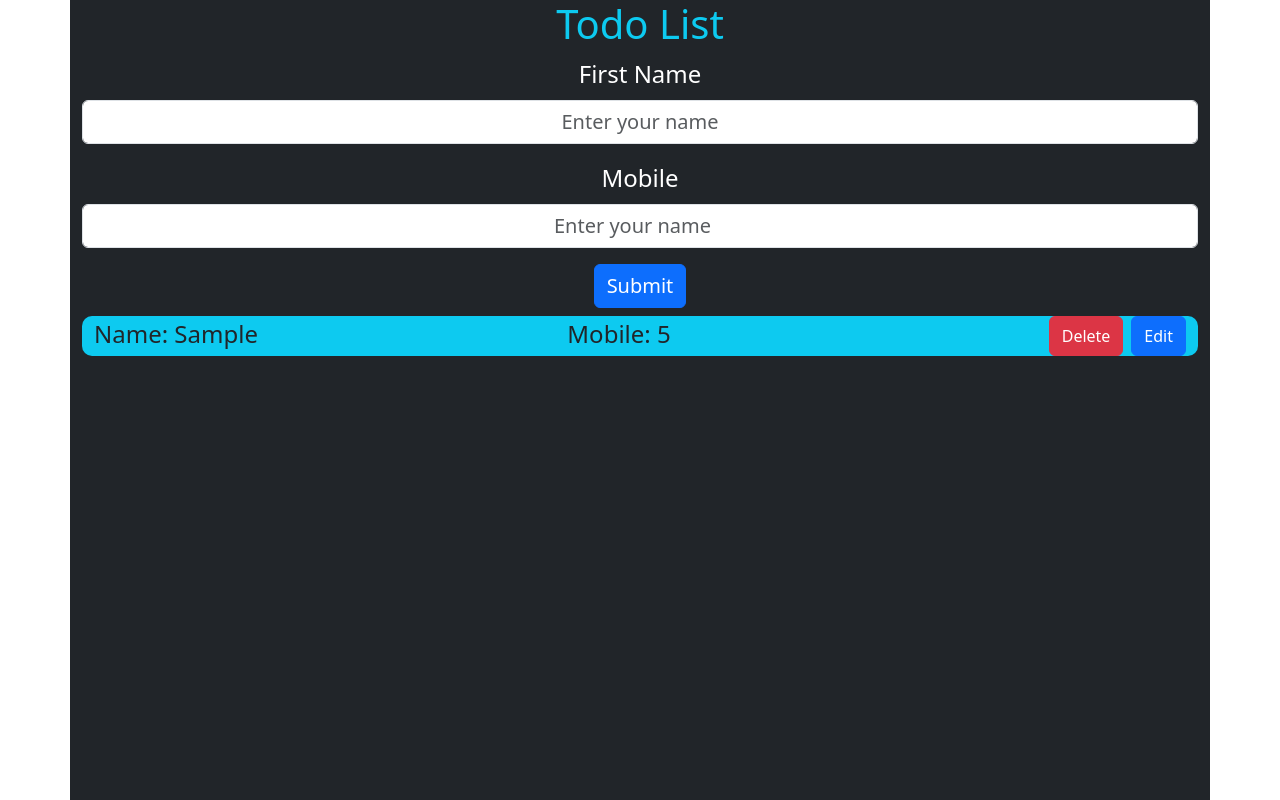
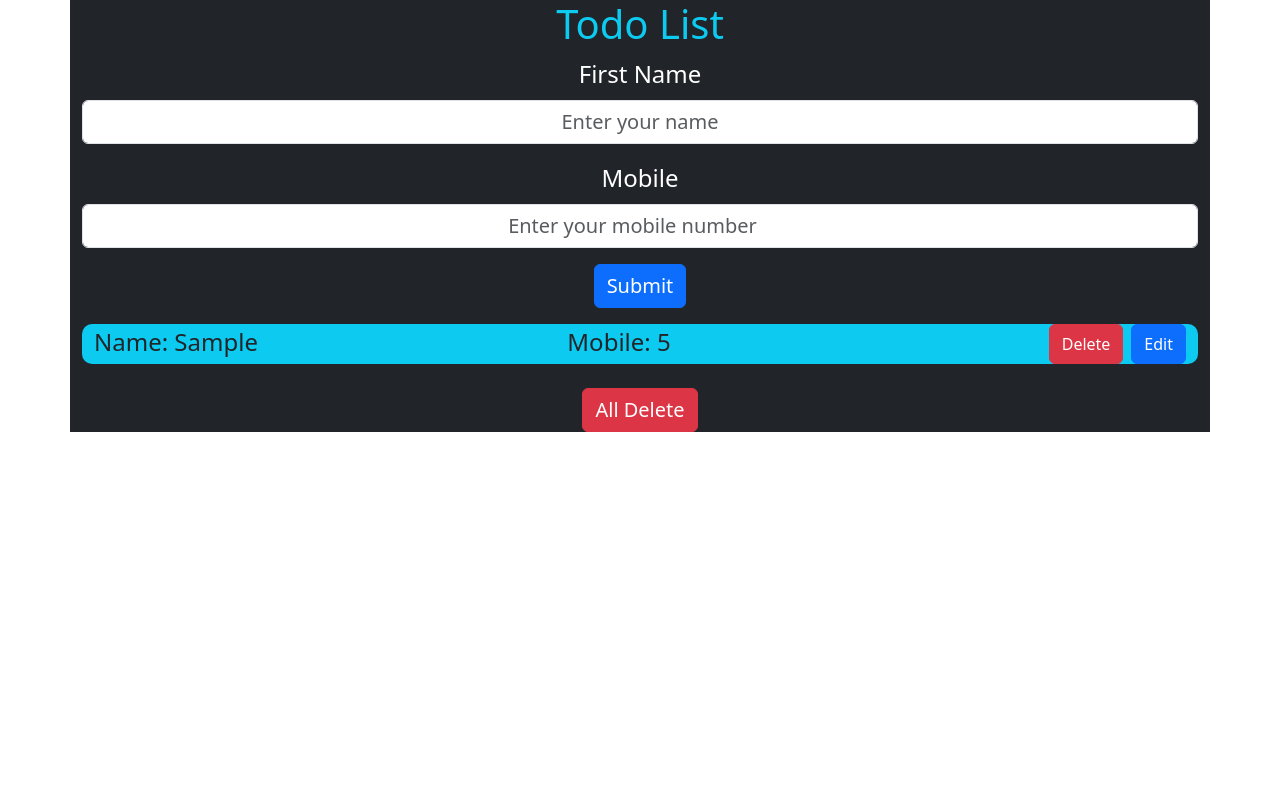
Before and after one commit to Abhishekpatel6687/To-Do-List, a React (Create React App) app: page / in a window 1280 px wide. Both pictures are taken after typing "Sample", "5" into the empty fields and a click on the button "Submit". Built offline with nearby package versions, Linux system fonts and the light colour scheme.

Commit message:
ALL Delete

```diff
--- a/src/App.css
+++ b/src/App.css
@@ -12,5 +12,5 @@
 
 }
 .container-sm{
-height: 100vh;
+height: 100%;
 }
--- a/src/Form.js
+++ b/src/Form.js
@@ -47,6 +47,10 @@ const Form = () => {
     setEditData(index);
     setInput(data[index]);
   };
+
+  function AllDelete(){
+    setData([])
+  }
      // add data to localStorage
   useEffect(() => {
     localStorage.setItem("lists", JSON.stringify(data))
@@ -80,7 +84,7 @@ const Form = () => {
                 name="num"
                 value={input.num}
                 onChange={update}
-                placeholder="Enter your name"
+                placeholder="Enter your mobile number"
               />
 
             <button className="btn btn-primary fs-5">
@@ -88,7 +92,7 @@ const Form = () => {
             </button>
           </form>
           {data.map((item, index) => (
-            <div key={index} className="container bg-info mt-2">
+            <div key={index} className="container bg-info mt-3">
               <p className="todo">
                 <p className="col-6 text-start">Name: {item.name} </p>
                 <p className="text-center">Mobile: {item.num} </p>
@@ -98,6 +102,11 @@ const Form = () => {
 
             </div>
           ))}
+          {
+            data.length>=1 &&
+            <button onClick={AllDelete} className="btn btn-danger mt-4 fs-5">All Delete</button>
+          }
+
         </div>
 
   );
```
